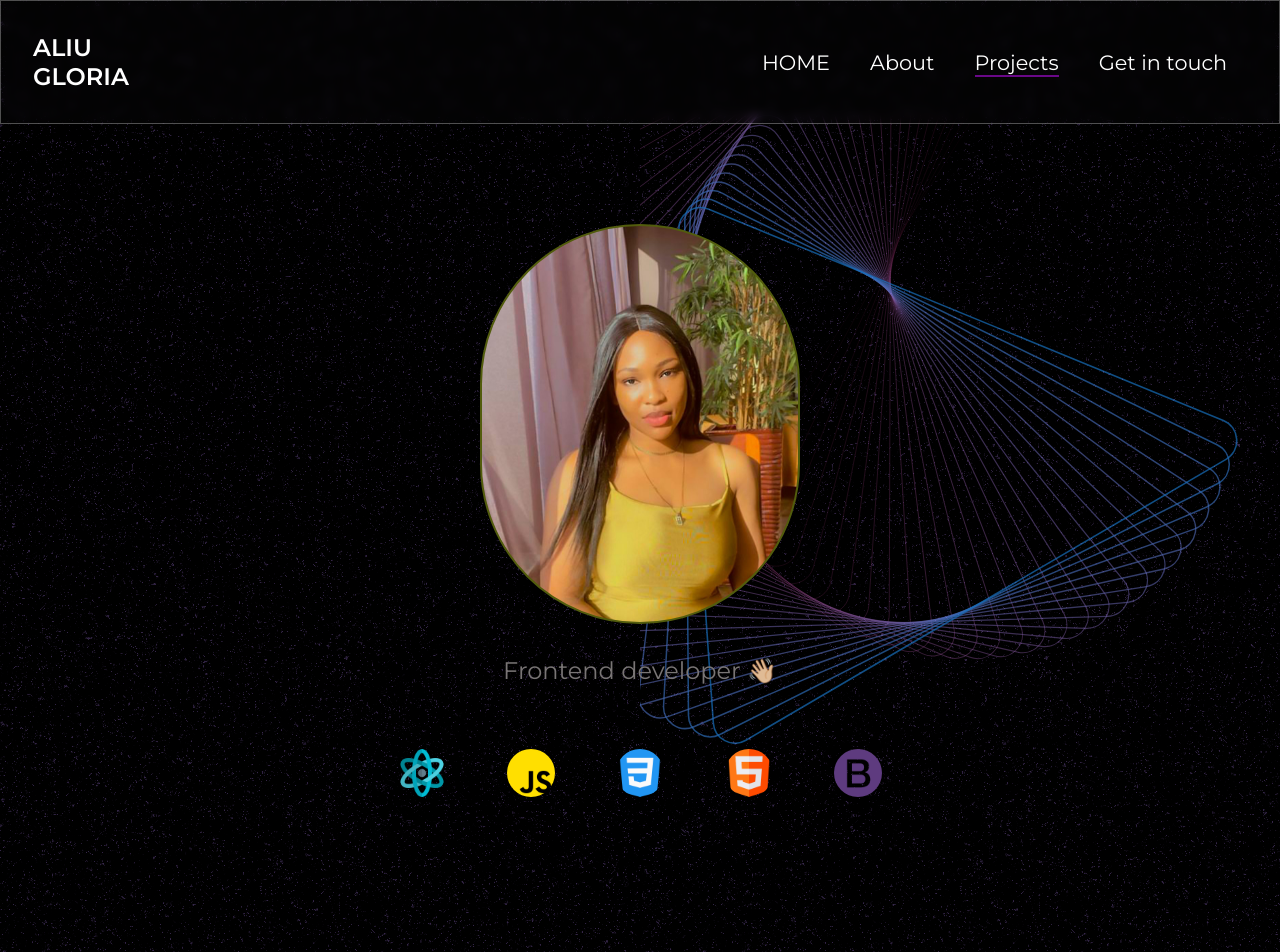
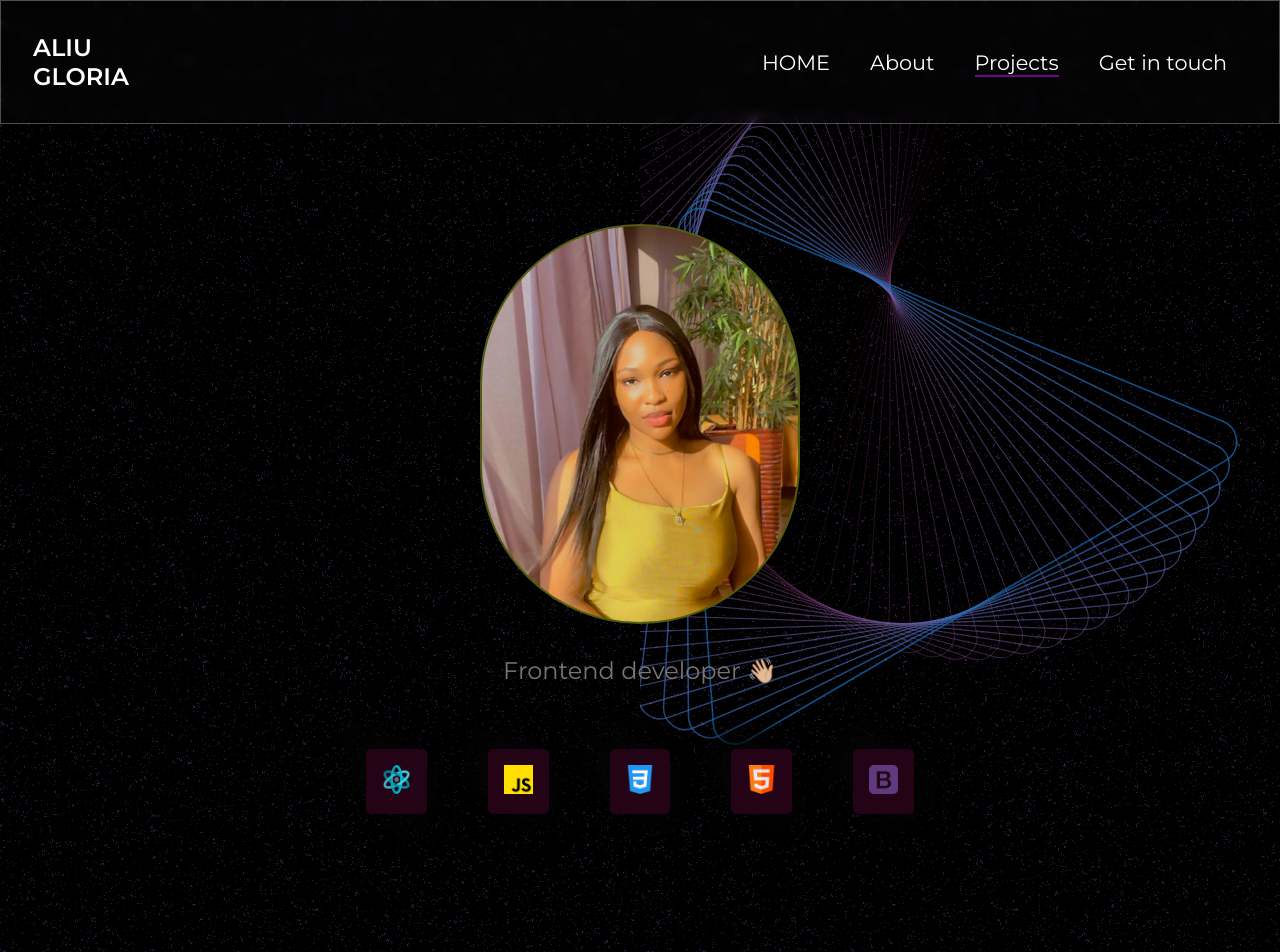
Before and after one commit to Theglxry/Aliu-Gloria, a React (Vite) app in the folder GigiCodes/: page / in a window 1280 px wide. Shown: the top 952 px of the page. Built offline with nearby package versions, Linux system fonts and the light colour scheme.

Commit message:
quick update

```diff
--- a/GigiCodes/src/Components/Header/Header.css
+++ b/GigiCodes/src/Components/Header/Header.css
@@ -111,6 +111,7 @@ nav {
     display: block;
 
 
+
   }
 
   #mobile i {
--- a/GigiCodes/src/Components/Liveprojects/Project.css
+++ b/GigiCodes/src/Components/Liveprojects/Project.css
@@ -137,10 +137,10 @@
     width: 80%;
     margin:2rem auto;
     margin-bottom: 15rem;
-
     }
 
     .project{
+        display: grid;
         grid-template-columns: repeat(2, 1fr);
     }
 
--- a/GigiCodes/src/Components/Liveprojects/Project.jsx
+++ b/GigiCodes/src/Components/Liveprojects/Project.jsx
@@ -7,10 +7,8 @@ const Project = ({ title, description, imageUrl, techStack, githubLink, liveDemo
     return (
     <div className="project" >
       <div className="img-holder">
-         {/* <a href={liveDemoLink} target="_blank" rel="noopener noreferrer"> */}
             <div className="project-img" style={{ backgroundImage: `url(${imageUrl})`}}>
             </div>
-          {/* </a> */}
       </div>
 
 
--- a/GigiCodes/src/Components/Skills/Skills.css
+++ b/GigiCodes/src/Components/Skills/Skills.css
@@ -1,7 +1,6 @@
 .s-wrapper {
   width: 100%;
   /* border: 2px solid red; */
-
 }
 
 .s-wrapper > h1 {
@@ -9,15 +8,56 @@
   /* border: 2px solid rgb(85, 0, 128); */
   text-align: center;
   color: #797575;
+}
+
+.s-container {
+  width: 100%;
+  gap: 5%;
+}
+
+.s-container .skills {
+  width: 3.5rem;
+  /* height: 7vh; */
+  padding: .75rem .5rem;
+
+
+
+
+
+                /* width: 190px; */
+                /* height: 254px; */
+                border-radius: 5px;
+                background: #230315;
+                box-shadow: 15px 15px 30px rgb(3, 3, 3),
+                            -15px -15px 30px rgb(6, 6, 6);
+
+
+  /* border: 2px solid rgb(85, 0, 128); */
 
 }
 
-.s-container {
-    gap: 5%;
-    /* border: 2px solid red; */
+.s-container .skills:hover {
+transform: scale(1.2);
+transition: .5s ease-in-out;
 }
 
-.s-container>img{
-    width: 3rem;
-    border-radius:100px;
+
+
+.s-container > img {
+  display: none;
+  /* display: block; */
+  /* width: 3rem; */
+  /* border-radius: 100px; */
 }
+
+
+@media (min-width:760px) {
+.s-container .skills {
+  width: 5%;
+  padding: 1rem;
+
+}
+
+
+
+}
--- a/GigiCodes/src/Components/Skills/Skills.jsx
+++ b/GigiCodes/src/Components/Skills/Skills.jsx
@@ -8,11 +8,32 @@ const Skills = () => {
 
 
       <div className="paddings innerWidth flexCenter s-container">
-        <img src="./reactjs.png" alt="react" />
-        <img src="./js.png" alt="javaScript" />
-        <img src="./css-3.png" alt="css3" />
-        <img src="./html.png" alt="html" />
-        <img src="./bootstrap.png" alt="bootstrap" />
+
+      <div className="skills">
+      <img src="./reactjs.png" alt="react" width={'100%'} />
+      </div>
+
+      <div className="skills">
+        <img src="./js.png" alt="javaScript"  width={'100%'} />
+        </div>
+
+
+        <div className="skills">
+        <img src="./css-3.png" alt="css3"  width={'100%'} />
+        </div>
+
+
+        <div className="skills">
+        <img src="./html.png" alt="html" width={'100%'}  />
+        </div>
+
+
+
+        <div className="skills">
+        <img src="./bootstrap.png" alt="bootstrap"  width={'100%'} />
+        </div>
+
+
         {/* <img src="./js.png" alt="" /> */}
 
 
```
Lines whose indentation alone changed are shown as unchanged.
